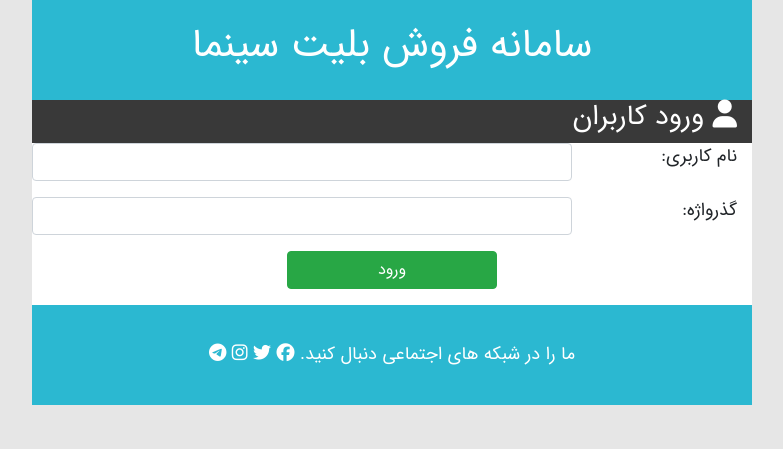
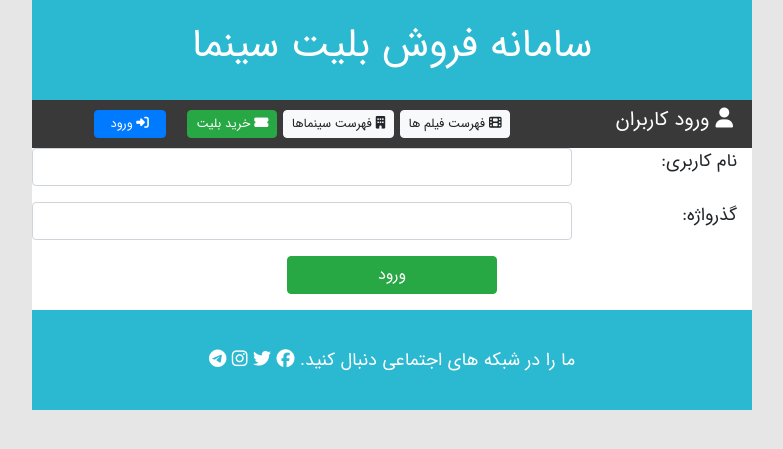
Before and after one commit to Astiyaxh/Cinema_Django, a Django app: page /accounts/login/ in a window 1280 px wide. Shown: the top 449 px of the page, without its empty margins (248-1031 px from the left). Run offline with Django 4.2, Linux system fonts and the light colour scheme; some libraries are stand-ins or nearby versions.

Commit message:
user login and dropdown-menu

```diff
--- a/accounts/templates/accounts/base_accounts.html
+++ b/accounts/templates/accounts/base_accounts.html
@@ -4,5 +4,3 @@
 {% block extra_css %}
 <link rel="stylesheet" type="text/css" href="{% static 'accounts/css/accounts.css' %}">
 {% endblock %}
-
-{% block toolbar_buttons %} {% endblock %}
--- a/accounts/views.py
+++ b/accounts/views.py
@@ -14,6 +14,8 @@ def login_view(request):
         if user is not None:
             # Successful login
             login(request, user)
+            if request.GET.get('next'):
+                return HttpResponseRedirect(request.GET.get('next'))
             return HttpResponseRedirect(reverse('ticketing:showtime_list'))
         else:
             # undefined user or wrong password
--- a/ticketing/templates/ticketing/base_page.html
+++ b/ticketing/templates/ticketing/base_page.html
@@ -24,28 +24,54 @@
             </div>
         </div>
 
-        <div class="row align-items-center" id="toolbar">
-            <div class="col-5">
-                <h3>
+        <div class="row align-items-center py-2" id="toolbar">
+            <div class="col-3">
+                <h5 class="px-1">
                     {% block toolbar_title %} {% endblock %}
-                </h3>
+                </h5>
             </div>
             {% block toolbar_buttons %}
-            <div class="col text-left">
+            <div class="col-9 text-left">
                 <div class="col text-center">
                     <a class="btn btn-light py-1 px-2" href="{% url 'ticketing:movie_list' %}"> <i
                             class="fas fa-film"></i> فهرست فیلم ها
                     </a>
-                    <a class="btn btn-warning py-1 px-2" href="{% url 'ticketing:cinema_list' %}"><i
+                    <a class="btn btn-light py-1 px-2" href="{% url 'ticketing:cinema_list' %}"><i
                             class="fas fa-building"></i> فهرست سینماها
                     </a>
                     <a class="btn btn-success py-1 px-2" href="{% url 'ticketing:showtime_list' %}">
                         <i class="fas fa-ticket-alt"></i>
                         خرید بلیت
                     </a>
+
+                    {% if user.is_authenticated %}
+                    <div class="dropdown">
+                        <a href="#" class="btn btn-primary dropdown-toggle py-1 px-2" id="user-button"
+                            data-toggle="dropdown" aria-haspopup="true" aria-expanded="false">
+                            <i class="fas fa-user"></i>
+                            {{ user.get_full_name }}
+                        </a>
+                        <div class="dropdown-menu" aria-labelledby="user-button">
+                            <a href="#" class="dropdown-item">
+                                <i class="far fa-address-card"></i>
+                                نمایه کاربری
+                            </a>
+                            <a href="{% url 'accounts:logout' %}" class="dropdown-item">
+                                <i class="fas fa-sign-out-alt"></i>
+                                خروج
+                            </a>
+                        </div>
+                    </div>
+                    {% else %}
+                    <a href="{% url 'accounts:login' %}" class="btn btn-primary py-1 px-3 mr-3">
+                        <i class="fas fa-sign-in-alt"></i>
+                        ورود
+                    </a>
+
+                    {% endif %}
+                    {% endblock %}
                 </div>
             </div>
-            {% endblock %}
         </div>
 
         {% block main_content %} {% endblock %}
```
Also changed, not shown: requirements.txt (+14 -1 lines), ticketing/views.py (+9 -9 lines), db.sqlite3.
